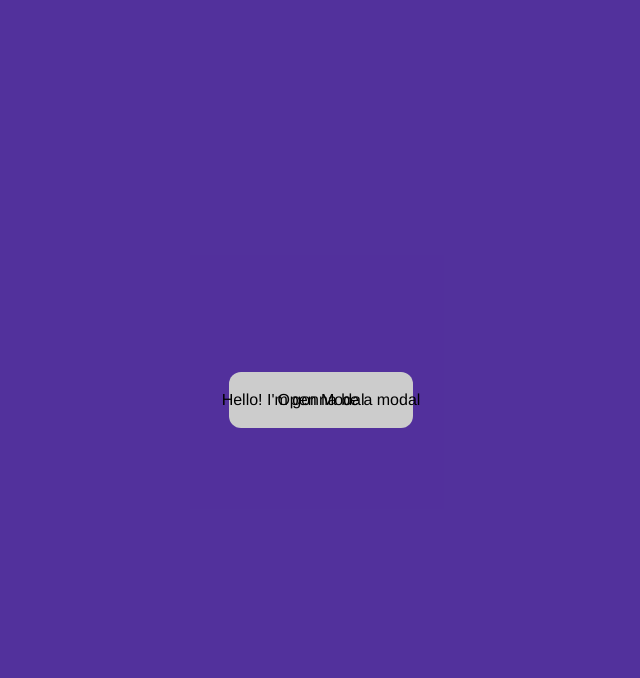
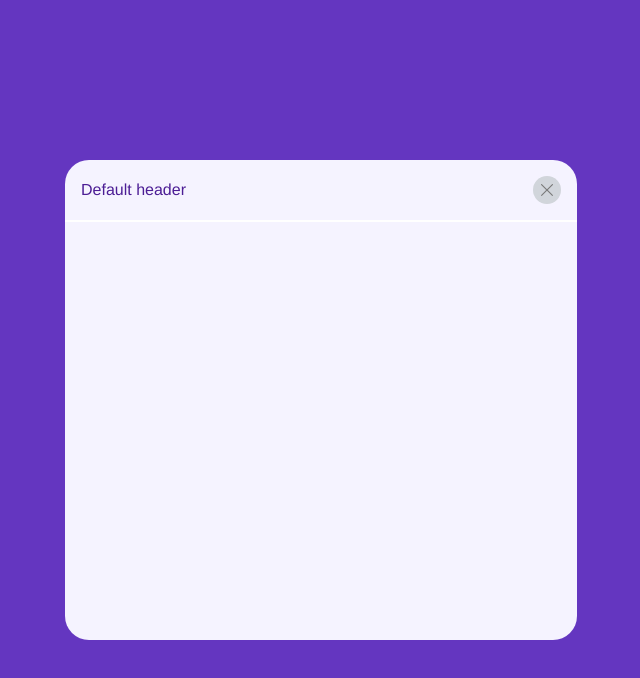
Before and after one commit to dpkreativ/vue-modal, a Vue app: page / in a window 1280 px wide. Both pictures are taken after a click on the button "Open Modal". Shown: the top 678 px of the page, without its empty margins (319-959 px from the left). Built offline with nearby package versions, Linux system fonts and the light colour scheme.

Commit message:
set up header for modal

```diff
--- a/src/App.vue
+++ b/src/App.vue
@@ -6,7 +6,7 @@
   >
     Open Modal
   </button>
-  <Modal v-show="isModalVisible" />
+  <Modal v-show="isModalVisible" @close="closeModal" />
 </template>
 
 <script>
--- a/src/components/Modal.vue
+++ b/src/components/Modal.vue
@@ -1,15 +1,37 @@
 <template>
   <div
     id="modal-backdrop"
-    class="fixed inset-0 bg-opacity-20 bg-black flex justify-center items-center"
+    class="fixed inset-0 bg-opacity-20 bg-purple-800 flex justify-center items-center"
   >
-    Hello! I'm gonna be a modal
+    <div
+      id="modal"
+      class="bg-purple-50 rounded-3xl overflow-x-auto flex flex-col w-2/5 h-3/5"
+    >
+      <header
+        id="modal-header"
+        class="p-4 flex justify-between items-center border-b-2 border-white relative text-purple-900"
+      >
+        <slot name="header">Default header</slot>
+        <button
+          type="button"
+          class="w-7 p-2 bg-gray-300 rounded-full"
+          @click="close"
+        >
+          <img src="../assets/letter-x.svg" alt="close button" />
+        </button>
+      </header>
+    </div>
   </div>
 </template>
 
 <script>
 export default {
   name: "Modal",
+  methods: {
+    close() {
+      this.$emit("close");
+    },
+  },
 };
 </script>
 
```
Also changed, not shown: src/assets/letter-x.svg (added).
